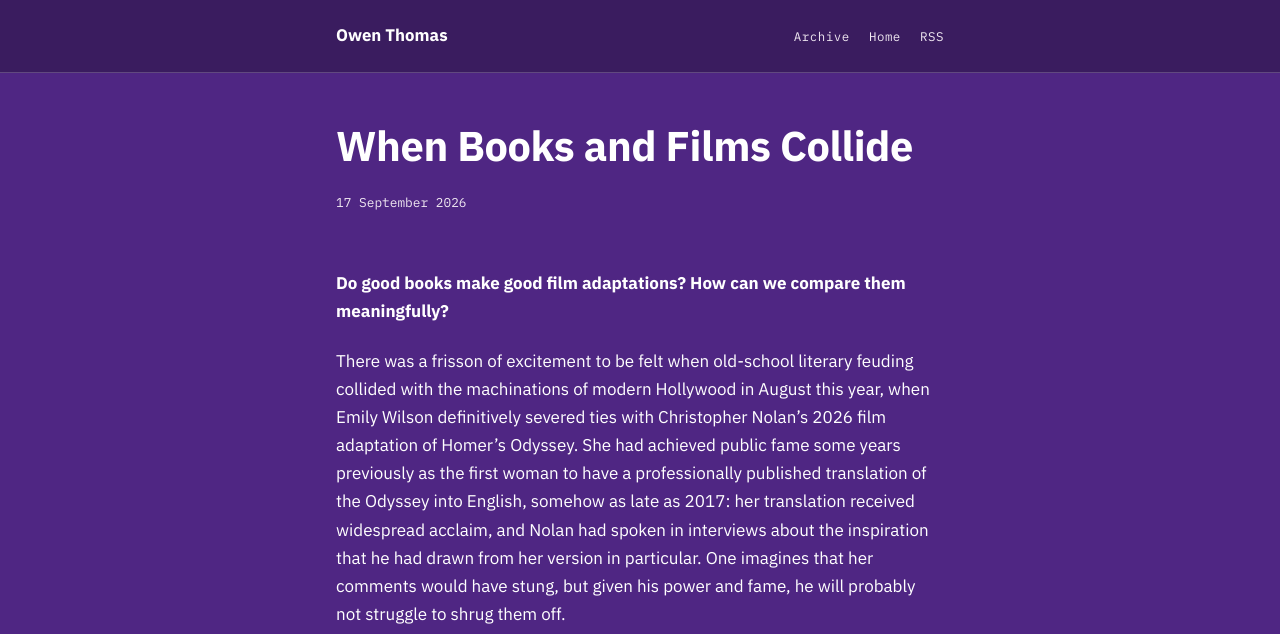
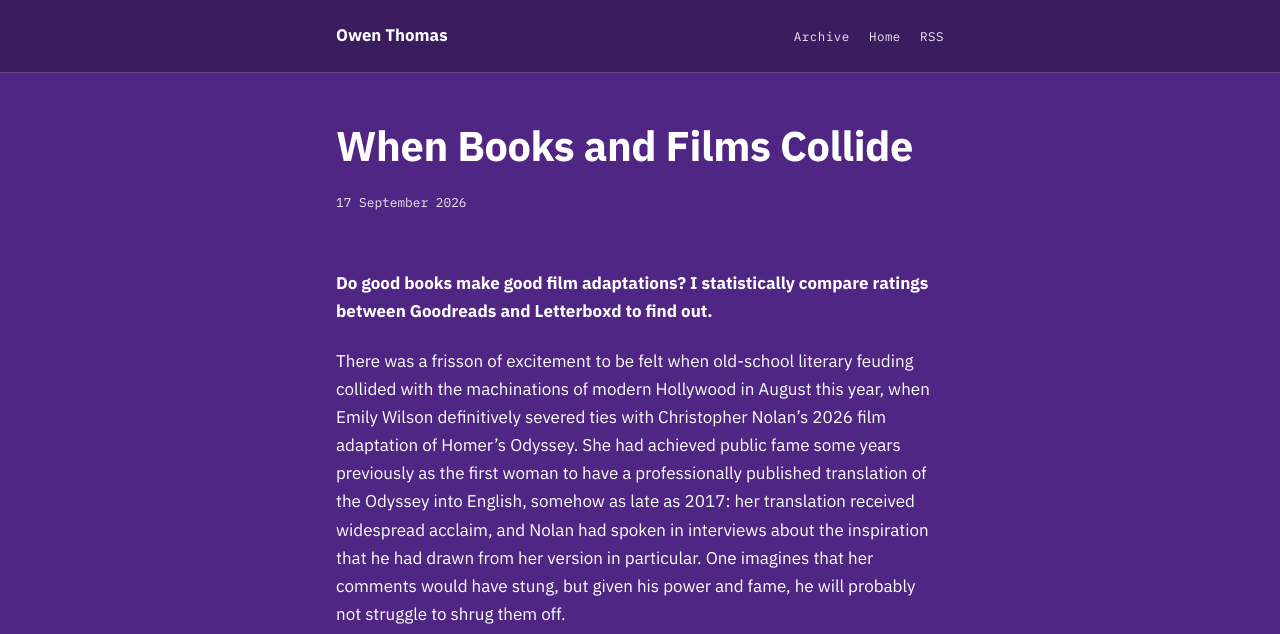
Before and after one commit to OwenThomas/personal-website, a Jekyll site: the page built from _posts/2026-09-17-STB.md, in a window 1280 px wide and 900 px high, cut to the strip 0-634 px from the top of the window. Built offline with Jekyll 4.4.1, drawn with Linux system fonts in a browser that asks for light colours; comment, search, counter and statistics services are not loaded.

Commit message:
Revise introduction for STB post on adaptations
Updated the introduction to include a statistical comparison of ratings between Goodreads and Letterboxd for book adaptations.

```diff
--- a/_posts/2026-09-17-STB.md
+++ b/_posts/2026-09-17-STB.md
@@ -2,7 +2,7 @@
 title: "When Books and Films Collide"
 ---
 
-#### Do good books make good film adaptations? How can we compare them meaningfully?
+#### Do good books make good film adaptations? I statistically compare ratings between Goodreads and Letterboxd to find out.
 
 There was a frisson of excitement to be felt when old-school literary feuding collided with the machinations of modern Hollywood in August this year, when Emily Wilson definitively severed ties with Christopher Nolan's 2026 film adaptation of Homer's Odyssey. She had achieved public fame some years previously as the first woman to have a professionally published translation of the Odyssey into English, somehow as late as 2017: her translation received widespread acclaim, and Nolan had spoken in interviews about the inspiration that he had drawn from her version in particular. One imagines that her comments would have stung, but given his power and fame, he will probably not struggle to shrug them off.
 
```
